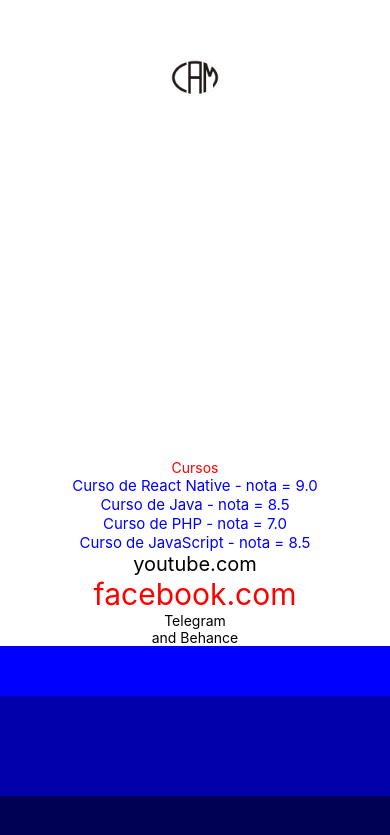
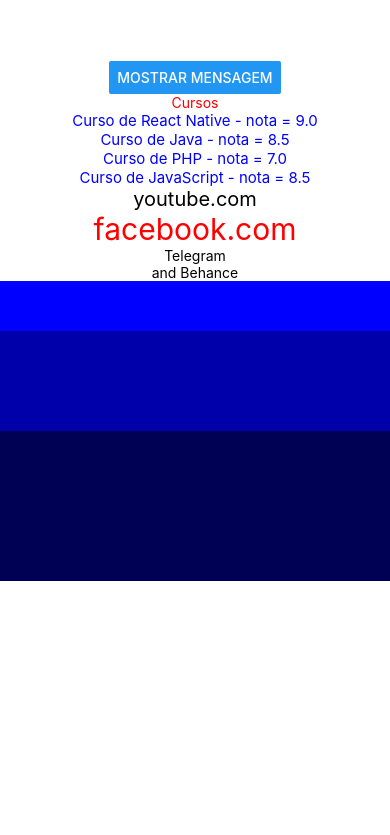
Before and after one commit to rafael-rodrigues95/app1, a React Native app: screen / in a window 390 px wide. Shown: the part 101-936 px from the top of the page. After the commit the page ends 844 px from the top, so only its background shows below. Built offline with nearby package versions, Linux system fonts and the light colour scheme.

Commit message:
Adicionando imagem e botão comum.

```diff
--- a/App.tsx
+++ b/App.tsx
@@ -1,16 +1,53 @@
 import React from 'react';
 
-import {Text, View, StyleSheet, Image} from 'react-native';
+import {Text, View, StyleSheet, Image, Button, Alert} from 'react-native';
 import CompUm from './components/comp1';
 import Caixas from './components/Caixas';
 import Estilos from './styles/style.js';
+
+/* Exemplos de functions
+
+--------------------------------
+function dobro(n){
+  return n*2
+}
+
+(n)=>{return n*2}
+
+n=>return n*2
+
+const dobro=n=>n*2
+--------------------------------
+
+--------------------------------
+function soma(n1,n2){
+  return n1+n2
+}
+
+(n1,n2)=>{return n1+n2}
+--------------------------------
+
+--------------------------------
+const metade=(n)=>{
+  return n/2
+}
+
+<Text>{metade(4)}</Text>
+--------------------------------
+
+*/
 
 export default function App1() {
   let maybeExibir = true;
   return (
 
       <View style={Estilos.conteiner}>
-        <Image source={require('./assets/logo-cam.jpg')} style={estilos.logo} />
+        {/* <Image source={require('./assets/logo-cam.jpg')} style={estilos.logo} /> */}
+
+        <Button
+          title="Mostrar mensagem"
+          onPress={()=>Alert.alert('Objetivo','Curso de React Native.')}
+        />
 
         <Text style={{color: '#f00'}}>Cursos</Text>
         <CompUm curso="React Native" nota="9.0" />
@@ -45,6 +82,4 @@
     alignItems: 'center',
     justifyContent: 'center'
   }
-});
-
-*/
+});*/
```
